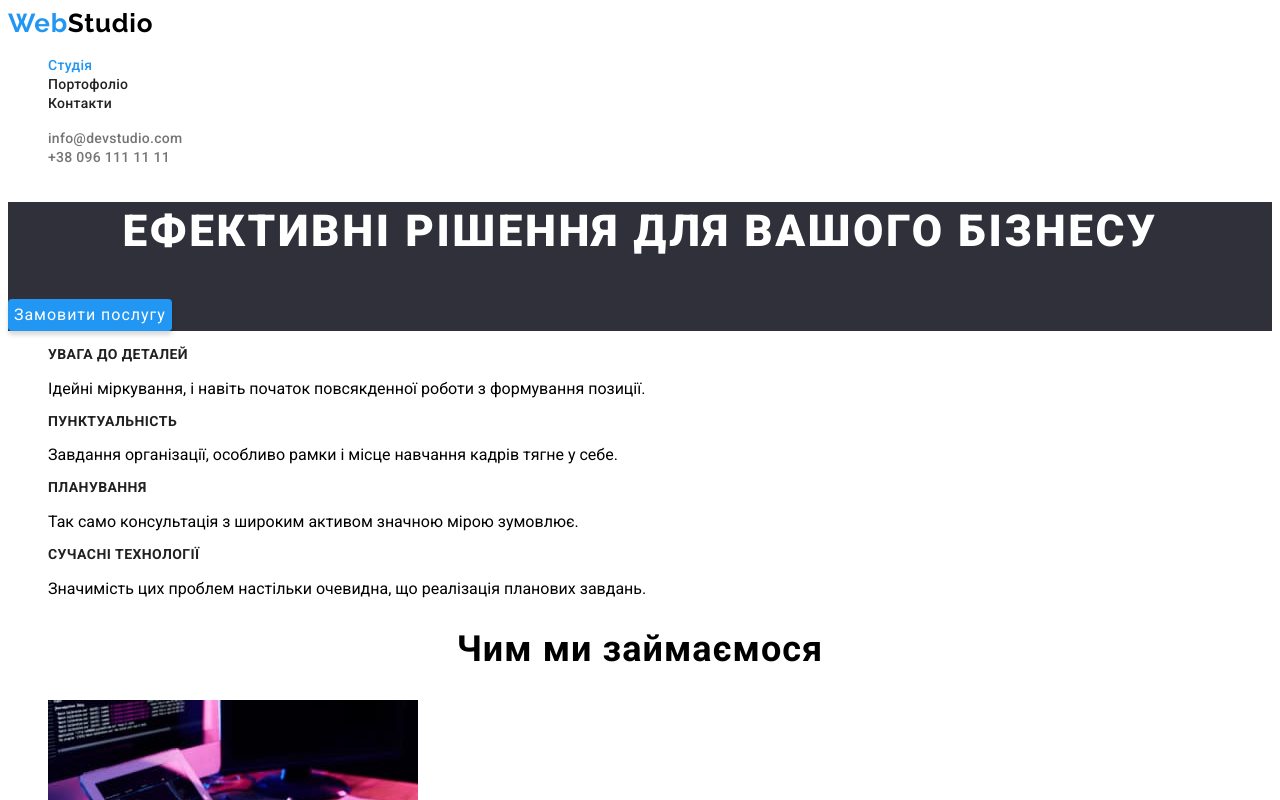
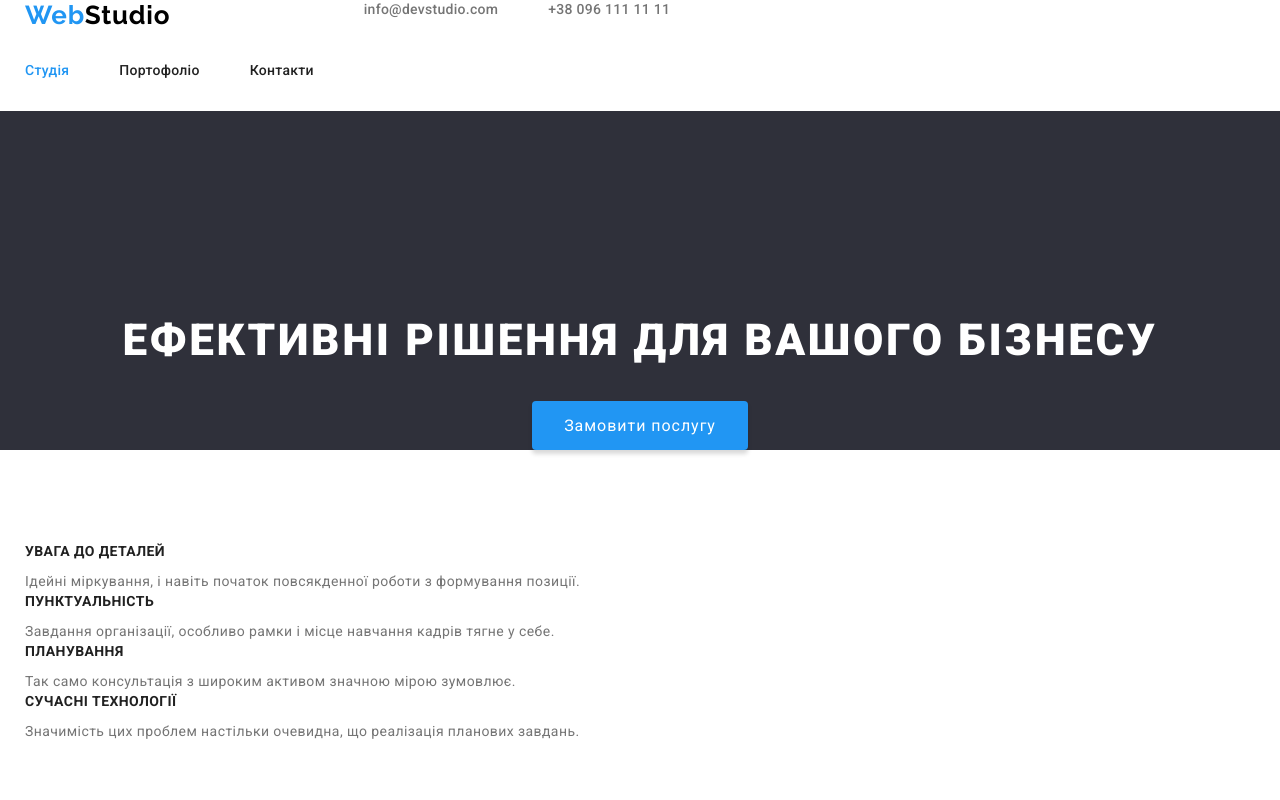
Before and after one commit to VitaliiHudym/goit-markup-hw-03, a plain HTML site: page index.html in a window 1280 px wide. Shown: the top 800 px of the page. Drawn offline with nearby package versions, Linux system fonts and the light colour scheme.

Commit message:
have promlem
problem

```diff
--- a/css/styles.css
+++ b/css/styles.css
@@ -1,3 +1,8 @@
+*,
+*::before,
+*::after{
+    box-sizing: inherit;
+}
 :root{
     --btn-logo--:#000000;
     --prime-color--: #212121;
@@ -15,14 +20,31 @@ body{
     background-color:var(--color-type-main--);
 }
 .list{
+    padding: 0;
+    margin: 0;
     list-style-type: none;
 }
 a{
     text-decoration: none;
 }
+.title{
+    padding: 0;
+    margin: 0;
+    margin-bottom: 10px;
+}
 /* .header-nav{
     background: var(--color-type-main--);
 } */
+.container{
+    width: 1230px;
+    padding-left: 15px;
+    padding-right: 15px;
+    margin: 0 auto;
+}
+/* main-nav */
+.main-nav{
+    display: flex;
+}
 .logo{
     font-family: 'Raleway', sans-serif;
     font-size: 26px;
@@ -41,8 +63,28 @@ a{
     color: var(--btn-logo--);
 }
 /* navigator */
+.nav-link{
+    display: flex;
+}
 .nav-link .link{
+    margin-right: 50px;
+}
+/*.nav-link .link:last-child{
+    margin-right: 0;
+} */
+/* .nav-link .link:not(:last-child){
+    margin-right: 50px;
+} */
+/* .nav-link .link + .link{
+    margin-right: 50px;
+} */
+.nav-link .link{
+    display: block;
+    padding-top: 32px;
+    padding-bottom: 32px;
+
     color:var(--prime-color--);
+
     font-weight: 500;
     font-size: 14px;
     line-height: 1.14;
@@ -66,15 +108,26 @@ a{
 .header-contacts .link:focus{
     color: var(--accent-color--);
 }
+.header-contacts{
+    display: flex;
+}
+.header-contacts .link{
+    margin-right: 50px;
+}
+/* main */
 .hero{
     background-color:var(--hero-fon--) ;
+    text-align: center;
+    margin-bottom: 94px;
 }
 .hero-title{
+    margin: 0 auto;
+    padding-top: 200px;
+    margin-bottom: 30px;
     color: var(--color-type-main--);
     font-weight: 900;
     font-size: 44px;
     line-height: 1.36;
-    text-align: center;
     letter-spacing: 0.06em;
     text-transform: uppercase;
 }
@@ -118,12 +171,14 @@ a{
     color: var(--color-type-main--);
 }
 .sub-button{
+    padding: 10px 32px;
+    margin: 0 auto;
     border:none;
     font-family: inherit;
     font-size: 16px;
     line-height: 1.86;
-    align-items: center;
-    text-align: center;
+    /* align-items: center; */
+    /* text-align: center; */
     letter-spacing: 0.06em;
     color: var(--color-type-main--);
     background: var(--accent-color--);
@@ -138,11 +193,21 @@ a{
     border-radius: 4px;
 }
 .personal-text{
+    margin-top: 0;
+    margin-bottom: 10;
     font-size: 14px;
     line-height: 1.14;
     letter-spacing: 0.03em;
     text-transform: uppercase;
     color: var(--prime-color--);
+}
+.personal-list{
+    margin-top: 0;
+    margin-bottom: 0;
+    font-size: 14px;
+    line-height: 1.7;
+    letter-spacing: 0.03em;
+    color: var(--second-color--);
 }
 .section-job{
     font-size: 36px;
@@ -151,11 +216,22 @@ a{
     text-align: center;
 }
 /*  examples comandos */
+.examples
 .comand{
     background: var(--comand-fon--);
 }
+.examples{
+    padding-top: 94px;
+    padding-bottom: 94px;
+}
+.comand{
+    padding-top: 94px;
+    padding-bottom: 94px;
+}
 .comandos,
 .section-title{
+    margin-top: 0;
+    margin-bottom: 0;
     font-size: 36px;
     line-height: 1.17;
     letter-spacing: 0.03em;
@@ -168,7 +244,7 @@ a{
     letter-spacing: 0.03em;
     text-align: center;
 }
-.comand-position{
+.command-position{
     font-size: 16px;
     line-height: 1.19;
     text-align: center;
@@ -203,6 +279,19 @@ a{
     color: var(--accent-color--);
 }
 /* main portfolio */
+.filtr{
+    display: flex;
+}
+.filtr .filter-items{
+    margin-right: 8px;
+}
+.filtr-nav{
+    margin-top: 94px;
+    margin-bottom: 34px;
+}
+.price-box{
+    margin-bottom: 94px;
+}
 .filter-items{
     background-color: var(--btn-portfolio--);
     font-family: inherit;
--- a/index.html
+++ b/index.html
@@ -8,11 +8,16 @@
     <link rel="preconnect" href="https://fonts.googleapis.com">
     <link rel="preconnect" href="https://fonts.gstatic.com" crossorigin>
     <link href="https://fonts.googleapis.com/css2?family=Raleway:wght@700&family=Roboto:wght@400;500;700;900&display=swap"
-        rel="stylesheet">
+        rel="stylesheet"/>
+    <link rel="stylesheet" href="https://cdnjs.cloudflare.com/ajax/libs/modern-normalize/1.1.0/modern-normalize.min.css"
+        integrity="sha512-wpPYUAdjBVSE4KJnH1VR1HeZfpl1ub8YT/NKx4PuQ5NmX2tKuGu6U/JRp5y+Y8XG2tV+wKQpNHVUX03MfMFn9Q=="
+        crossorigin="anonymous" referrerpolicy="no-referrer"
+        />
     <link rel="stylesheet" href="./css/styles.css" />
 </head>
 <body>
     <header class="header-nav">
+        <div class="container main-nav">
         <nav>
             <a href="./index.html" class="logo">Web<span class="header-logo">Studio</span></a>
             <ul class="nav-link list">
@@ -25,6 +30,7 @@
             <li><a href="mailto:info@devstudio.com" class="header-mail link">info@devstudio.com</a></li>
             <li><a href="tel:+380961111111" class="header-tel link">+38 096 111 11 11</a></li>
         </ul>
+        </div>
     </header>
     <main>
         <section class="hero">
@@ -32,37 +38,76 @@
             <button type="button" class="sub-button">Замовити послугу</button>
         </section>
         <section class="personal">
+            <div class="container">
                 <h2 class="visually-hidden title">Наші Особистості</h2>
                 <ul class="personal-list list">
-                <li class="personal-item"><h3 class="personal-text title">УВАГА ДО ДЕТАЛЕЙ</h3><p class="personal-list">Ідейні міркування, і навіть початок повсякденної роботи з формування позиції.</p></li>
-                <li class="personal-item"><h3 class="personal-text title">ПУНКТУАЛЬНІСТЬ</h3><p class="personal-list">Завдання організації, особливо рамки і місце навчання кадрів тягне у себе.</p></li>
-                <li class="personal-item"><h3 class="personal-text title">ПЛАНУВАННЯ</h3><p class="personal-list">Так само консультація з широким активом значною мірою зумовлює.</p></li>
-                <li class="personal-item"><h3 class="personal-text title">СУЧАСНІ ТЕХНОЛОГІЇ</h3><p class="personal-list">Значимість цих проблем настільки очевидна, що реалізація планових завдань.</p></li>
+                    <li class="personal-item">
+                        <h3 class="personal-text title">УВАГА ДО ДЕТАЛЕЙ</h3>
+                        <p class="personal-list">Ідейні міркування, і навіть початок повсякденної роботи з формування позиції.</p>
+                    </li>
+                    <li class="personal-item">
+                        <h3 class="personal-text title">ПУНКТУАЛЬНІСТЬ</h3>
+                        <p class="personal-list">Завдання організації, особливо рамки і місце навчання кадрів тягне у себе.</p>
+                    </li>
+                    <li class="personal-item">
+                        <h3 class="personal-text title">ПЛАНУВАННЯ</h3>
+                        <p class="personal-list">Так само консультація з широким активом значною мірою зумовлює.</p>
+                    </li>
+                    <li class="personal-item">
+                        <h3 class="personal-text title">СУЧАСНІ ТЕХНОЛОГІЇ</h3>
+                        <p class="personal-list">Значимість цих проблем настільки очевидна, що реалізація планових завдань.</p>
+                    </li>
                 </ul>
+            </div>
         </section>
         <section class="examples">
+            <div class="container">
                 <h2 class="section-title">Чим ми займаємося</h2>
                 <ul class="list">
                     <li><img src="./img/box_1.jpg" alt="розробка_софту" width="370" height="294"></li>
                     <li><img src="./img/box_2.jpg" alt="мобільні_додатки" width="370" height="294"></li>
                     <li><img src="./img/box_3.jpg" alt="дизайн" width="370" height="294"></li>
                 </ul>
+            </div>
         </section>
         <section class="comand">
+            <div class="container">
                 <h2 class="section-title">Наша команда</h2>
                 <ul class="commandos-list list">
-                <li><img src="./img/img_1.jpg" alt="дизайнер" width="270" height="260"><div class="comandos-box"><h3 class="comand-name title">Ігор Дем'яненко</h3><p lang="en" class="command-position"> Designer</p></div></li>
-                <li><img src="./img/img_2.jpg" alt="розробник_інтерфейсу" width="270" height="260"><div class="comandos-box"><h3 class="comand-name title">Ольга Рєпіна</h3><p lang="en" class="command-position">Frontend Developer</p></div></li>
-                <li><img src="./img/img_3.jpg" alt="маркетинг" width="270" height="260"><div class="comandos-box"><h3 class="comand-name title">Микола Тарасов</h3><p lang="en" class="command-position">Marketing</p></div></li>
-                <li><img src="./img/img_4.jpg" alt="дизайнер_інтерфейсу" width="270" height="260"><div class="comandos-box"><h3 class="comand-name title">Михайло Єрмаков</h3><p lang="en" class="command-position">UI Designer</p></div></li>
+                    <li><img src="./img/img_1.jpg" alt="дизайнер" width="270" height="260">
+                        <div class="comandos-box">
+                            <h3 class="comand-name title">Ігор Дем'яненко</h3>
+                            <p lang="en" class="command-position"> Designer</p>
+                        </div>
+                    </li>
+                    <li><img src="./img/img_2.jpg" alt="розробник_інтерфейсу" width="270" height="260">
+                        <div class="comandos-box">
+                            <h3 class="comand-name title">Ольга Рєпіна</h3>
+                            <p lang="en" class="command-position">Frontend Developer</p>
+                        </div>
+                    </li>
+                    <li><img src="./img/img_3.jpg" alt="маркетинг" width="270" height="260">
+                        <div class="comandos-box">
+                            <h3 class="comand-name title">Микола Тарасов</h3>
+                            <p lang="en" class="command-position">Marketing</p>
+                        </div>
+                    </li>
+                    <li><img src="./img/img_4.jpg" alt="дизайнер_інтерфейсу" width="270" height="260">
+                        <div class="comandos-box">
+                            <h3 class="comand-name title">Михайло Єрмаков</h3>
+                            <p lang="en" class="command-position">UI Designer</p>
+                        </div>
+                    </li>
                 </ul>
+            </div>
         </section>
     </main>
     <footer class="footer-down">
             <a href="./index.html" class="logo">Web<span class="footer-logo">Studio</span></a>
             <address class="address">
                 <ul class="footer-link list">
-                <li><a href="https://goo.gl/maps/QAhUVJ3mvMpuo5G87" target="_blank" rel="noopener noreferrer" class="footer-adress link">м. Київ, пр-т Лесі Українки, 26</a></li>
+                    <li><a href="https://goo.gl/maps/QAhUVJ3mvMpuo5G87" target="_blank" rel="noopener noreferrer"
+                            class="footer-adress link">м. Київ, пр-т Лесі Українки, 26</a></li>
                     <li><a href="mailto:info@devstudio.com" class="footer-mail link">info@devstudio.com</a></li>
                     <li><a href="tel:+380961111111" class="footer-tel link">+38 096 111 11 11</a></li>
                 </ul>
```
Also changed, not shown: portfolio.html (+33 -12 lines). Lines whose indentation alone changed are shown as unchanged.
